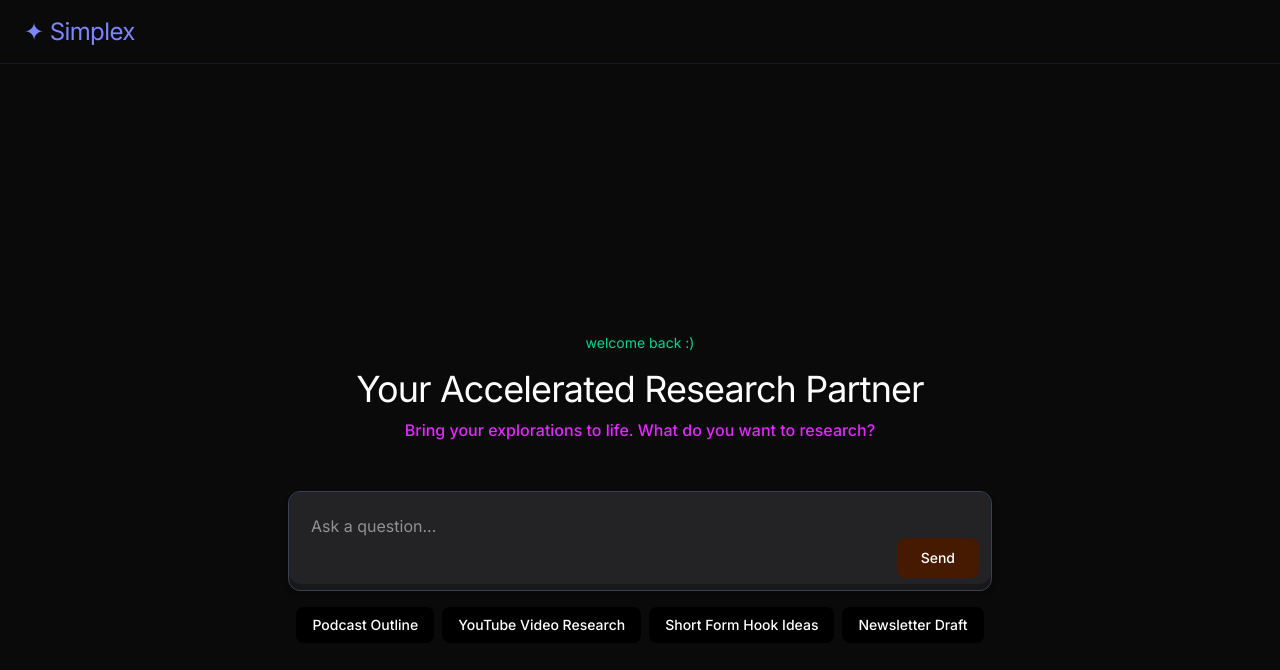
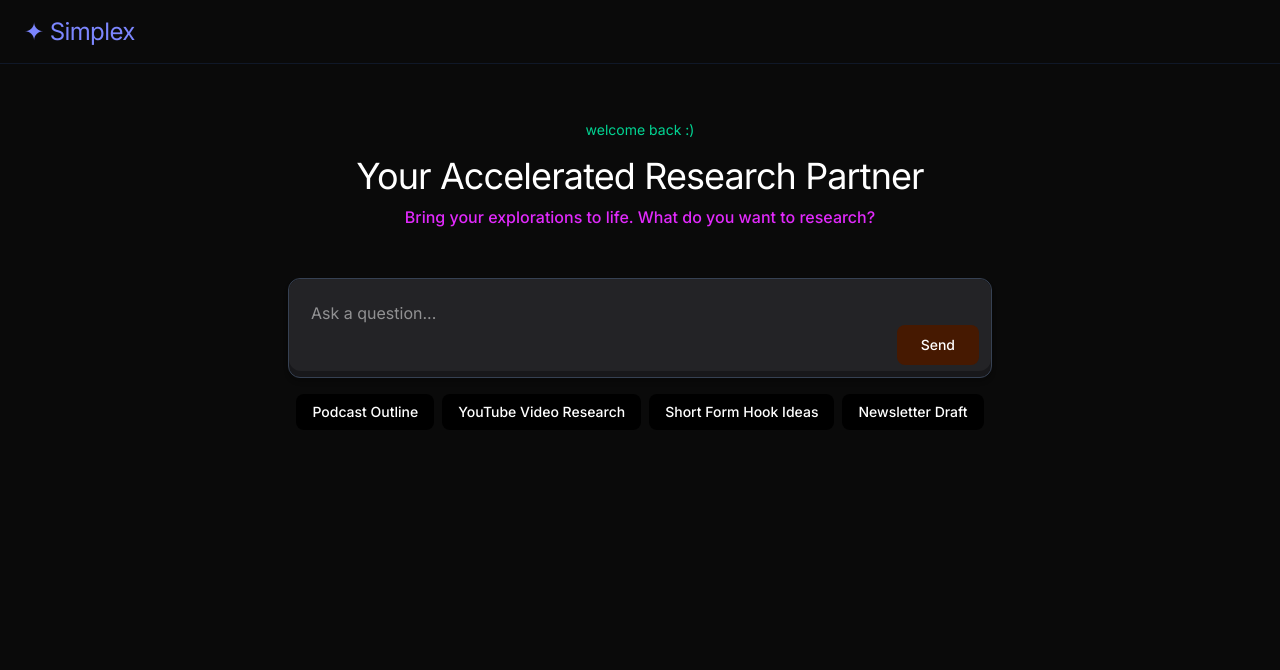
Before and after one commit to dhanyamd/simplex, a Next.js app: page / in a window 1280 px wide. Shown: the top 670 px of the page. Built offline with nearby package versions, Linux system fonts and the light colour scheme.

Commit message:
lets see

```diff
--- a/src/app/page.tsx
+++ b/src/app/page.tsx
@@ -314,7 +314,7 @@ export default function Home() {
           <AnimatePresence>
             {!hasSubmitted ? (
               <motion.div
-                className="min-h-screen flex flex-col items-center justify-center"
+                className="mt-8 flex flex-col items-center justify-center"
                 initial={{ opacity: 1 }}
                 exit={{ opacity: 0, y: -50 }}
                 transition={{ duration: 0.3 }}
```
